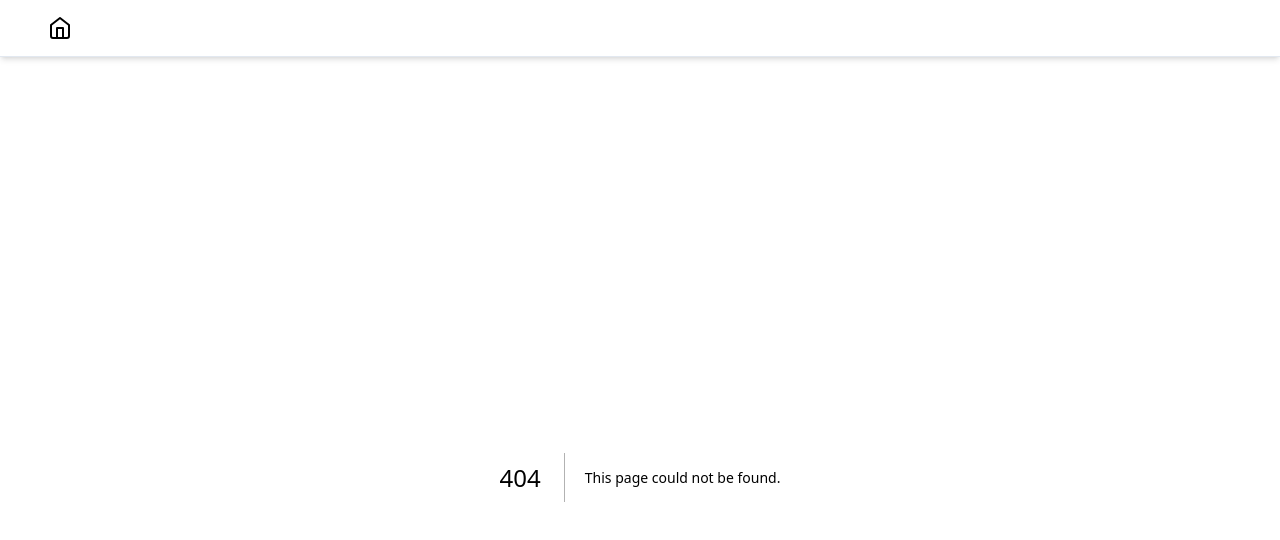
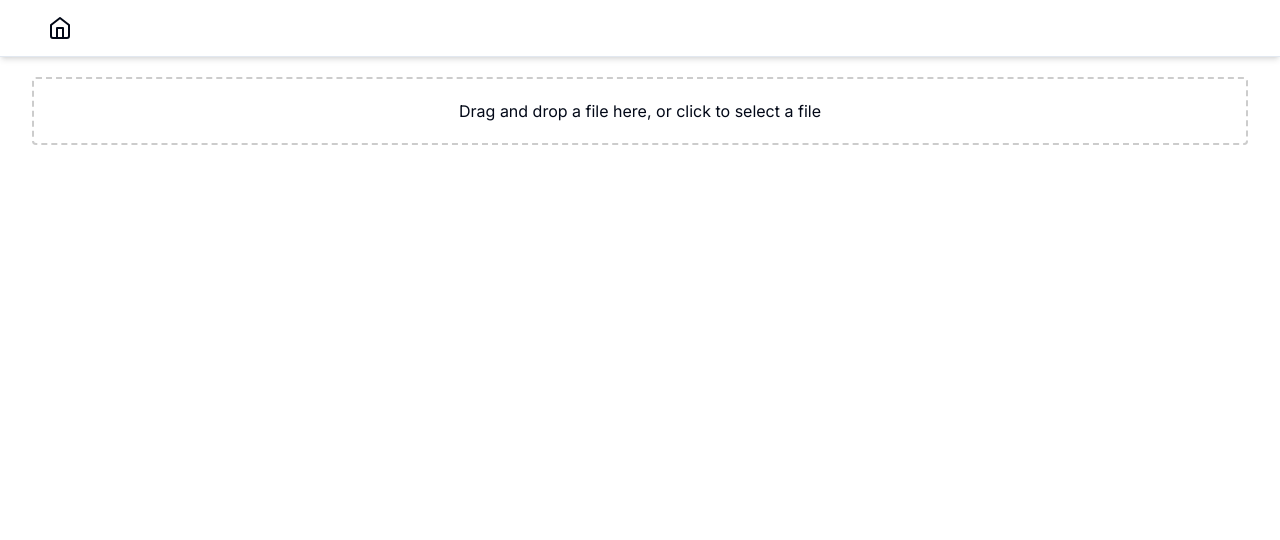
Before and after one commit to fairulazmin/myapp, a Next.js app: page /readFile in a window 1280 px wide. Before the commit this address had no page. Shown: the top 540 px of the page. Built offline with nearby package versions, Linux system fonts and the light colour scheme.

Commit message:
latest update

```diff
--- a/app/page.tsx
+++ b/app/page.tsx
@@ -68,6 +68,9 @@ export default function Home() {
         <li>
           <Link href="/verticalStepper">Vertical Stepper</Link>
         </li>
+        <li>
+          <Link href="/readFile">Read file</Link>
+        </li>
       </ul>
     </div>
   );
--- /dev/null
+++ b/app/readFile/page.tsx
@@ -0,0 +1,93 @@
+"use client";
+
+import { useState, useCallback } from "react";
+import { useDropzone } from "react-dropzone";
+import * as XLSX from "xlsx";
+import {
+  Table,
+  TableBody,
+  TableCell,
+  TableHeader,
+  TableHead,
+  TableRow,
+} from "@/components/ui/table";
+
+const FileUpload = () => {
+  const [data, setData] = useState<any[]>([]);
+
+  const onDrop = useCallback((acceptedFiles: File[]) => {
+    const file = acceptedFiles[0];
+
+    if (file.type === "application/vnd.ms-excel" || file.type === "text/csv") {
+      const reader = new FileReader();
+
+      reader.onload = (e) => {
+        try {
+          const workbook = XLSX.read(e.target?.result as string, {
+            type: "binary",
+          });
+          const sheetName = workbook.SheetNames[0];
+          const sheet = workbook.Sheets[sheetName];
+          setData(XLSX.utils.sheet_to_json(sheet, { header: 1 }));
+
+          console.log(data);
+        } catch (error) {
+          console.error("Error reading file:", error.message);
+        }
+      };
+
+      reader.readAsBinaryString(file);
+    } else {
+      console.error(
+        "Invalid file type. Please upload a valid Excel or CSV file.",
+      );
+    }
+  }, []);
+
+  const { getRootProps, getInputProps, isDragActive } = useDropzone({
+    onDrop,
+    accept: { files: [".xls", ".xlsx", ".csv"] },
+  });
+
+  return (
+    <div className="container mx-auto">
+      <div {...getRootProps()} style={dropzoneStyle}>
+        <input {...getInputProps()} />
+        {isDragActive ? (
+          <p>Drop the files here...</p>
+        ) : (
+          <p>Drag and drop a file here, or click to select a file</p>
+        )}
+      </div>
+      <h1>{data[0]}</h1>
+      <Table className="text-center">
+        <TableHeader>
+          <TableRow>
+            {data[1]?.map((value: string, idx: number) => (
+              <TableHead key={idx}>{value}</TableHead>
+            ))}
+          </TableRow>
+        </TableHeader>
+        <TableBody>
+          {data.slice(2).map((row: string[], idx: number) => (
+            <TableRow key={idx}>
+              {row.map((value: string, idx: number) => (
+                <TableCell key={idx}>{value}</TableCell>
+              ))}
+            </TableRow>
+          ))}
+        </TableBody>
+      </Table>
+    </div>
+  );
+};
+
+const dropzoneStyle: React.CSSProperties = {
+  border: "2px dashed #cccccc",
+  borderRadius: "4px",
+  padding: "20px",
+  textAlign: "center",
+  cursor: "pointer",
+};
+
+export default FileUpload;
--- a/package.json
+++ b/package.json
@@ -44,6 +44,7 @@
     "react": "18.2.0",
     "react-day-picker": "^8.9.1",
     "react-dom": "^18.2.0",
+    "react-dropzone": "^14.2.3",
     "react-hook-form": "^7.48.2",
     "react-hot-toast": "^2.4.1",
     "tailwind-merge": "^1.14.0",
@@ -51,6 +52,7 @@
     "tailwindcss-animate": "^1.0.7",
     "typescript": "5.1.6",
     "uuid": "^9.0.1",
+    "xlsx": "^0.18.5",
     "zod": "^3.22.4",
     "zustand": "^4.4.4"
   },
```
Also changed, not shown: 1 other file (tests, documents, lock files or other folders).
